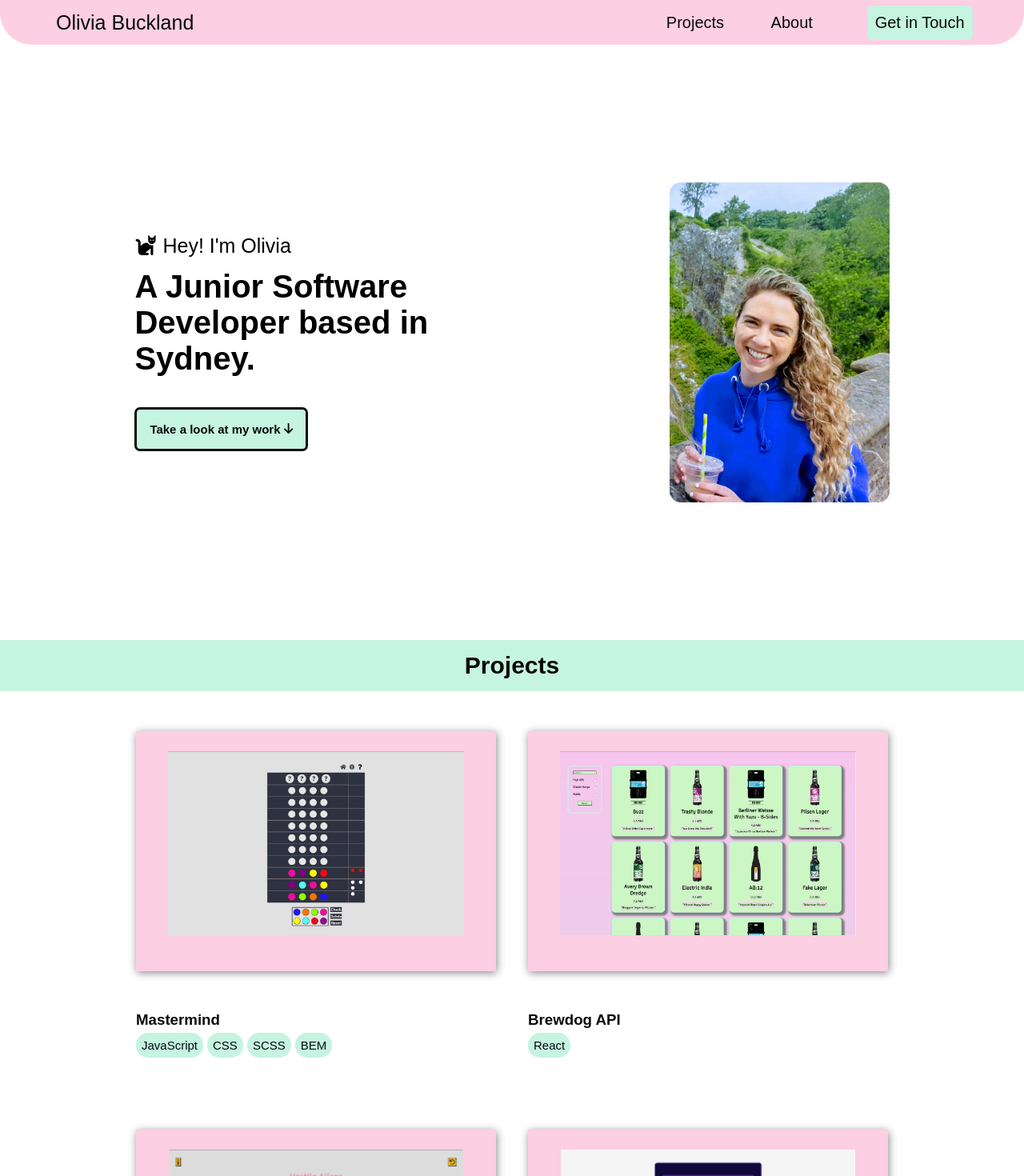
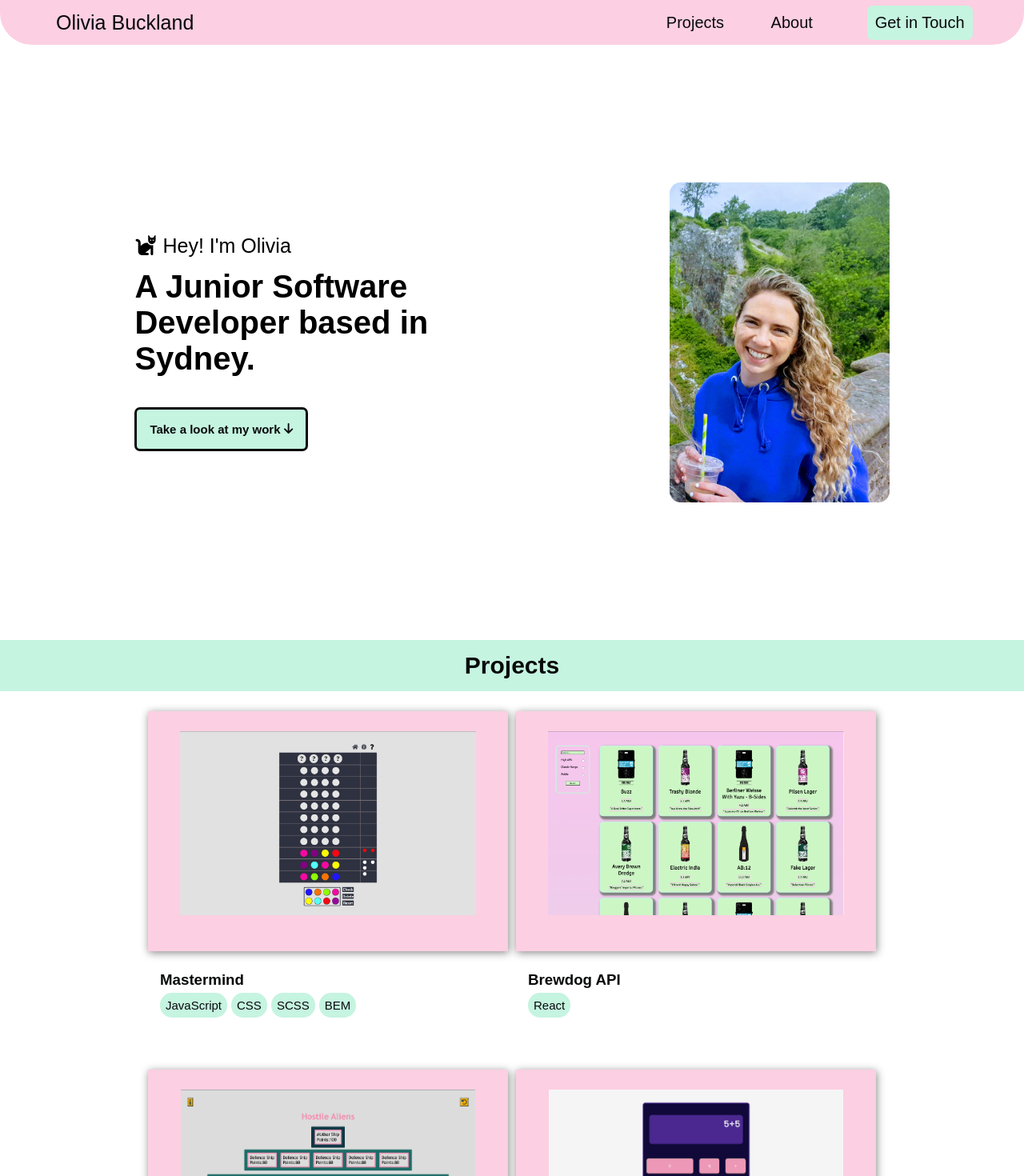
Before and after one commit to OBuckland/portfolio-v2, a React (Create React App) app: page / in a window 1280 px wide. Shown: the top 1470 px of the page at 80% size. Built offline with nearby package versions, Linux system fonts and the light colour scheme; a web font is replaced by a local one.

Commit message:
change card size

```diff
--- a/src/components/Card/Card.module.scss
+++ b/src/components/Card/Card.module.scss
@@ -5,8 +5,9 @@
     justify-content: center;
     align-items: center;
     position: relative;
-    height: 400px;
-    width: 450px;
+    height: 350px;
+    width: 420px;
+    // padding: 15px;
     transform-style: preserve-3d;
     transition: 1090ms;
     @media screen and (max-width: 500px) {
```
